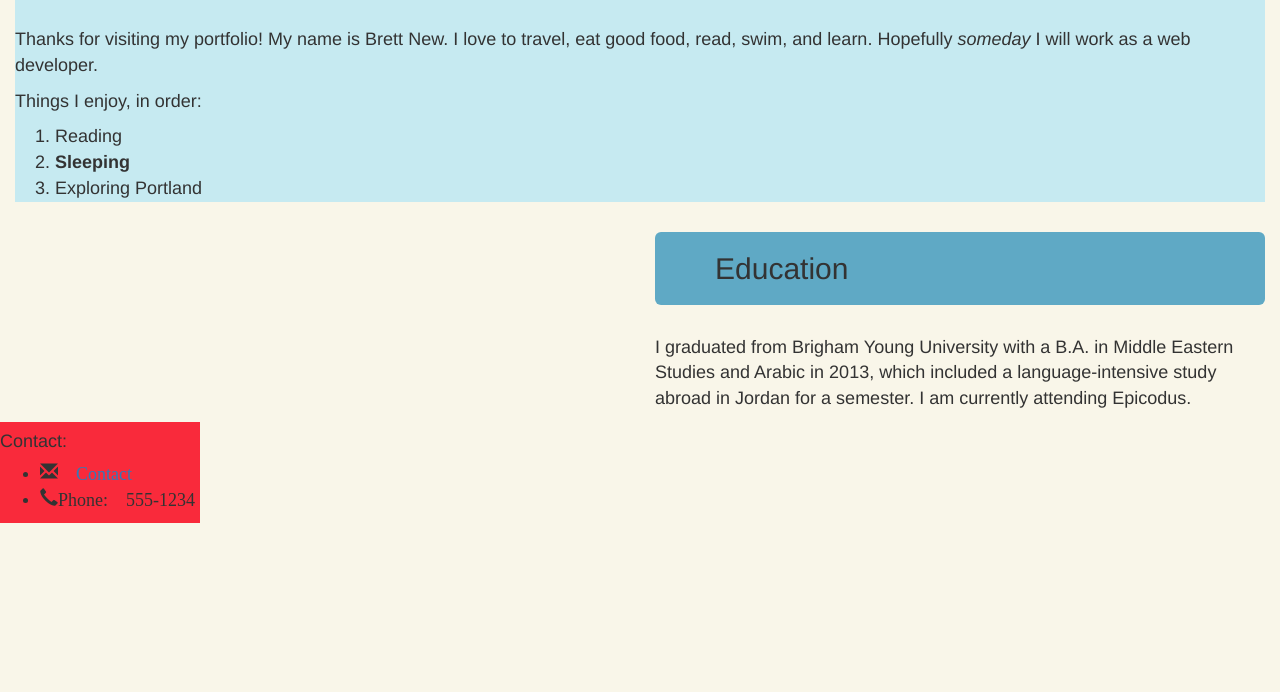
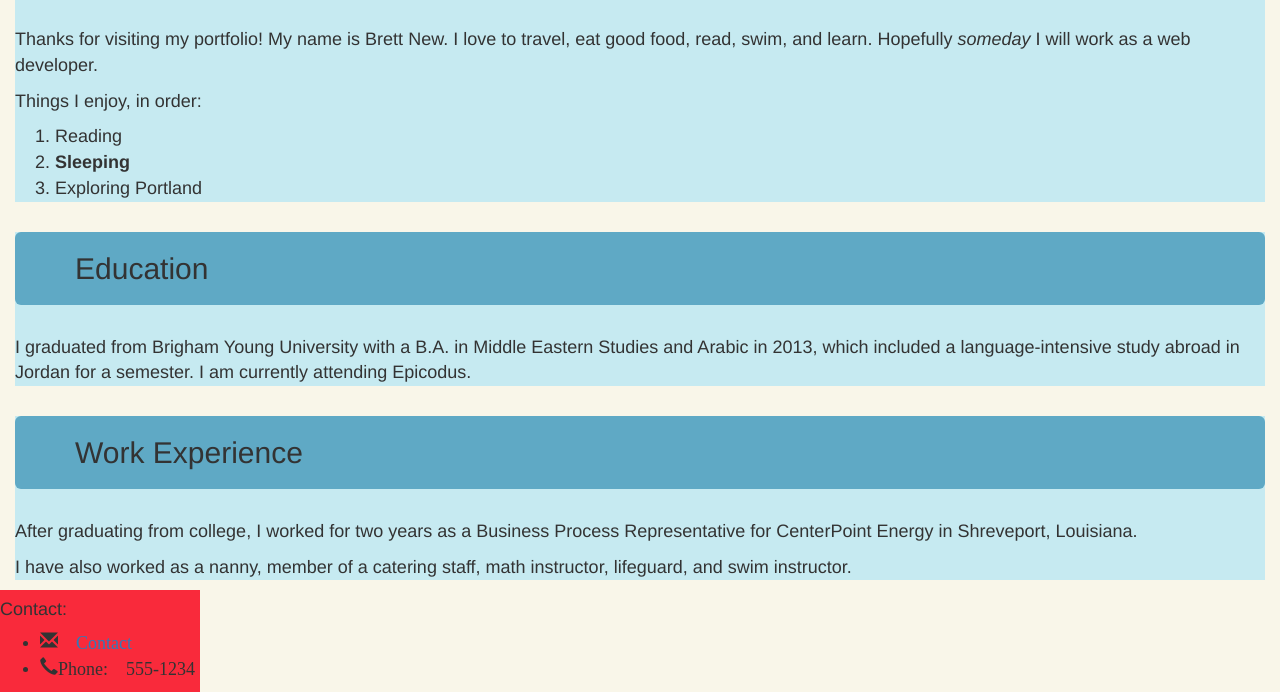
Before and after one commit to brettnew/portfolio, a plain HTML site: page index.html in a window 1280 px wide. Shown: the part 631-1323 px from the top of the page. Before the commit the page ends 1154 px from the top, so only its background shows below. Drawn offline with Linux system fonts and the light colour scheme.

Commit message:
Add work experience and divs

```diff
--- a/css/stylesheet.css
+++ b/css/stylesheet.css
@@ -26,6 +26,9 @@ img{
 .intro{
   background-color: #C6EAF1;
 }
+.education{
+  background-color: #C6EAF1;
+}
 .sidebar{
   background-color: #F92A3B;
   float:left;
--- a/index.html
+++ b/index.html
@@ -56,15 +56,28 @@
         </div>
       </div>
     </div>
-    <div class="container-fluid">
-      <div class="row">
-        <div class="col-xs-6 pull-right">
+
+    <div class="row">
+      <div class="container-fluid">
+        <div class="col-xs-12 pull-right">
           <div class="education">
           <h3 class= "jumbotron">Education</h3>
           <p>
             I graduated from Brigham Young University with a B.A. in Middle Eastern Studies and Arabic in 2013, which included a language-intensive study abroad in Jordan for a semester. I am currently attending Epicodus.
           </p>
           </div>
+        </div>
+      </div>
+    </div>
+    <div class="container-fluid"
+      <div class="col-xs-12 pull-left">
+        <div class="work">
+          <h3 class="jumbotron">Work Experience</h3>
+          <p>
+          After graduating from college, I worked for two years as a Business Process Representative for CenterPoint Energy in Shreveport, Louisiana.
+          </p>
+          <p>
+          I have also worked as a nanny, member of a catering staff, math instructor, lifeguard, and swim instructor.              </p>
         </div>
       </div>
     </div>
```
